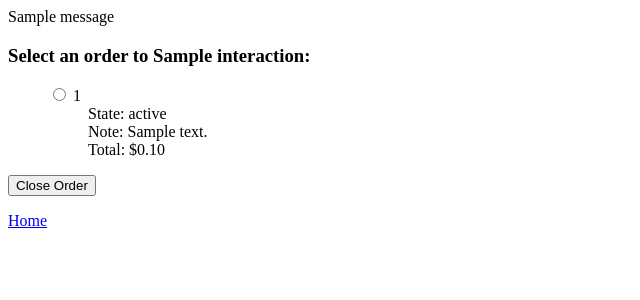
After one commit to rayramsay/clover-experiment, a Flask app: template templates/update_orders.html in a window 1280 px wide. The commit adds this page. Shown: the top 300 px of the page, without its empty margins (0-640 px from the left). Run offline with Flask 2, Linux system fonts and the light colour scheme; the template is opened without the code that fills it: most values are stand-ins (such as "Sample title", 1, 10 or a date in 2020); one stand-in notice (Sample message) is shown.

Commit message:
Add ability to set order state to null.

```diff
--- a/server.py
+++ b/server.py
@@ -1,7 +1,6 @@
 import os
-import json
 
-from flask import Flask, redirect, render_template, request, session
+from flask import Flask, flash, redirect, render_template, request, session
 
 from clover_api import CloverAPI
 
@@ -19,25 +18,35 @@ def oauth_dance():
     if not code:
         return redirect("https://www.clover.com/oauth/authorize?client_id={}".format(client_id))
 
-    resp = CloverAPI().get('/oauth/token',
+    resp = CloverAPI().get("/oauth/token",
                            client_id=client_id,
                            client_secret=client_secret,
                            code=code)
 
-    try:
-        # Store token in the session so we can use it later.
-        session["access_token"] = resp.access_token
-        session["merchant_id"] = request.args.get("merchant_id")
-    except:
-        # TODO: Error catching.
-        raise
+    access_token = resp.get("access_token")
+    merchant_id = request.args.get("merchant_id")
+
+    if access_token and merchant_id:
+        # Store in the session so we can use them later.
+        session["access_token"] = access_token
+        session["merchant_id"] = merchant_id
+    else:
+        #TODO: Error handling.
+        raise Exception("Oauth error!")
 
 
 @app.route('/', methods=['GET'])
 def home_page():
     if not session.get("access_token"):
         oauth_dance()
-    return render_template("home.html")
+
+    # Create CloverAPI instance with access token and merchant id.
+    c = CloverAPI(session.get("access_token"), session.get("merchant_id"))
+    # Make API call.
+    merchant = c.get("/v3/merchants/{mId}")
+
+    return render_template("home.html",
+                           merchant=merchant)
 
 
 ################################################################################
@@ -49,14 +58,13 @@ def order_list():
     '''Display orders.'''
 
     c = CloverAPI(session.get("access_token"), session.get("merchant_id"))
-    resp = c.get('/v3/merchants/{mId}/orders')
-    print resp
-
+    orders = c.get("/v3/merchants/{mId}/orders")
+    print orders
     return redirect('/')
 
 
 @app.route('/orders/create', methods=['GET'])
-def order_form():
+def new_order_form():
     '''Display form for creating a new order.'''
     return render_template("new_order.html")
 
@@ -73,22 +81,54 @@ def create_order():
     # Order's state is null. Before the order has first been set to "open", it
     # will only be possible to GET the individual order by its id, but it will
     # not otherwise be included in the merchant's order list, it will also not
-    # appear in the Orders app.
+    # appear in the Orders app."
 
-    body = json.dumps({"state": "open", "total": total, "note": note})
+    c = CloverAPI(session.get("access_token"), session.get("merchant_id"))
+    resp = c.post("/v3/merchants/{mId}/orders",
+                  {"state": "open",
+                   "total": total,
+                   "note": note})
 
-    h = Http()
-    header, content = h.request(base_url+"/v3/merchants/{}/orders".format(
-        session.get("merchant_id")),
-        method="POST",
-        headers={'Authorization': 'Bearer '+session.get("access_token"), 'Content-Type': 'application/json'},
-        body=body)
+    order_id = resp.id
+    message = "Order #{} created.".format(order_id)
+    flash(message)
 
-    #TODO: Add flash message: "Order was created." (Maybe pull in order ID from response content?)
+    print resp
+    return redirect('/')
 
-    #print content
+
+@app.route('/orders/update', methods=['GET'])
+def update_orders_form():
+    '''Display form for updating orders.'''
+
+    c = CloverAPI(session.get("access_token"), session.get("merchant_id"))
+    resp = c.get("/v3/merchants/{mId}/orders")
+    # The response dict contains `href` and `elements`, the latter being the list of orders.
+    orders = resp["elements"]
+    print orders
+    return render_template("update_orders.html",
+                           orders=orders,
+                           interaction="close")
+
+
+@app.route('/orders/update', methods=['POST'])
+def close_order():
+    '''Close the selected order.'''
+
+    # Get the values from the form.
+    order_id = request.form.get("order_id")
+
+    if order_id:
+        c = CloverAPI(session.get("access_token"), session.get("merchant_id"))
+        c.post("/v3/merchants/{mId}/orders/{orderId}",
+               {"state": None},
+               orderId=order_id)
+
+        message = "Order #{} was closed.".format(order_id)
+        flash(message)
 
     return redirect('/')
+
 
 ################################################################################
 
--- a/templates/base.html
+++ b/templates/base.html
@@ -1,84 +1,25 @@
-<!DOCTYPE html>
-<html lang="en">
+<!doctype html>
+<html>
 <head>
-    <meta charset="utf-8">
-    <meta http-equiv="X-UA-Compatible" content="IE=edge">
-    <meta name="viewport" content="width=device-width, initial-scale=1">
-    <!-- The above 3 meta tags *must* come first in the head; any other head content must come *after* these tags -->
-
-    <title>{% block title %}{% endblock %}</title>
-
-    <!-- jQuery -->
-    <!-- <script src="https://code.jquery.com/jquery-3.1.0.min.js" integrity="sha256-cCueBR6CsyA4/9szpPfrX3s49M9vUU5BgtiJj06wt/s=" crossorigin="anonymous"></script> -->
-
-    {% block headerjs %}
-    {% endblock %}
-
-    <!-- Bootstrap CSS -->
-    <link href="https://maxcdn.bootstrapcdn.com/bootstrap/3.3.7/css/bootstrap.min.css" rel="stylesheet" integrity="sha384-BVYiiSIFeK1dGmJRAkycuHAHRg32OmUcww7on3RYdg4Va+PmSTsz/K68vbdEjh4u" crossorigin="anonymous">
-
-
-    <!-- Bootstrap Overrides -->
-    <!-- <link href="static/css/navbar.css" rel="stylesheet"> -->
-    <!-- <link href="static/css/btn.css" rel="stylesheet"> -->
+    <title>{% block title %}TITLE GOES HERE{% endblock %}</title>
 
     {% block css %}
     {% endblock %}
-
 </head>
 <body>
 
-    <nav class="navbar navbar-default navbar-fixed-top">
-      <div class="container-fluid">
+    {% if get_flashed_messages() %}
+        <div>
+          <!-- Show flashed messages -->
+            {% with messages = get_flashed_messages() %}
+                {% for message in messages %}
+                    <div>{{ message }}</div>
+                {% endfor %}
+            {% endwith %}
+        </div>
+    {% endif %}
 
-        <!-- Brand and toggle get grouped for better mobile display -->
-        <div class="navbar-header">
-          <button type="button" class="navbar-toggle collapsed" data-toggle="collapse" data-target="#navbar-collapse" aria-expanded="false">
-            <span class="sr-only">Toggle navigation</span>
-            <span class="icon-bar"></span>
-            <span class="icon-bar"></span>
-            <span class="icon-bar"></span>
-          </button>
-            <a class="navbar-brand" href="/">BirdsUnlimited</a>
-        </div><!-- close navbar-header -->
-
-        <!-- Collect the nav links, forms, and other content for toggling -->
-        <div class="collapse navbar-collapse" id="navbar-collapse">
-          <ul class="nav navbar-nav">
-            <li class="dropdown">
-            <a href="#" class="dropdown-toggle" data-toggle="dropdown" role="button" aria-haspopup="true" aria-expanded="false">About <span class="caret"></span></a>
-              <ul class="dropdown-menu">
-              </ul>
-            </li>
-          </ul>
-
-          <ul class="nav navbar-nav navbar-right">
-            <li><a href="#">We love birds.</a>
-          </ul>
-        </div><!-- close navbar-collapse -->
-
-      </div><!-- close container-fluid -->
-    </nav>
-
-    {% block content %}
-    {% endblock %}
-
-<!--     <footer class="navbar navbar-default navbar-fixed-bottom">
-      <div class="container-fluid">
-
-        <ul class="nav navbar-nav">
-            <li><a href="">Terms of Service</a></li>
-            <li><a href="">Privacy Policy</a></li>
-        </ul>
-
-      </div>
-    </footer> -->
-
-    <!-- Bootstrap JS -->
-    <!-- <script src="https://maxcdn.bootstrapcdn.com/bootstrap/3.3.7/js/bootstrap.min.js" integrity="sha384-Tc5IQib027qvyjSMfHjOMaLkfuWVxZxUPnCJA7l2mCWNIpG9mGCD8wGNIcPD7Txa" crossorigin="anonymous"></script> -->
-
-    {% block javascript %}
-    {% endblock%}
+    {% block content %}CONTENT GOES HERE{% endblock %}
 
 </body>
 </html>
--- /dev/null
+++ b/templates/update_orders.html
@@ -0,0 +1,33 @@
+{% extends 'base.html' %}
+
+{% block title %}Orders{% endblock %}
+
+{% block css %}
+<style>
+ul      {list-style-type: none;}
+</style>
+{% endblock %}
+
+{% block content %}
+
+<h3>Select an order to {{ interaction }}:</h3>
+
+<form action="/orders/update" method="post">
+
+<ul>
+  {% for order in orders %}
+  <li><input type="radio" name="order_id" value="{{ order.id }}"> {{ order.id }}</li>
+    <ul>
+      <li>State: {{order.state}}</li>
+      <li>Note: {{order.note}}</li>
+      <li>Total: ${{ "{0:0.2f}".format(order.total/100) }}</li> <!-- Totals are in cents. -->
+    </ul>
+  {% endfor %}
+</ul>
+
+<input type="submit" name="submit" value="Close Order">
+</form>
+
+<p><a href="/">Home</a></p>
+
+{% endblock %}
```
Also changed, not shown: clover_api.py (+2 -18 lines), templates/home.html (+12 -14 lines), templates/new_order.html (+15 -18 lines).
